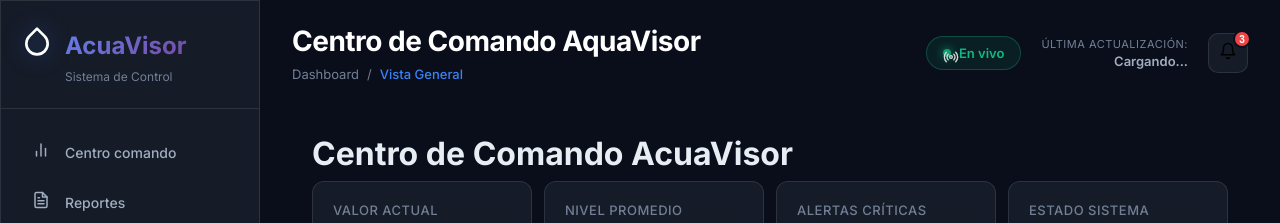
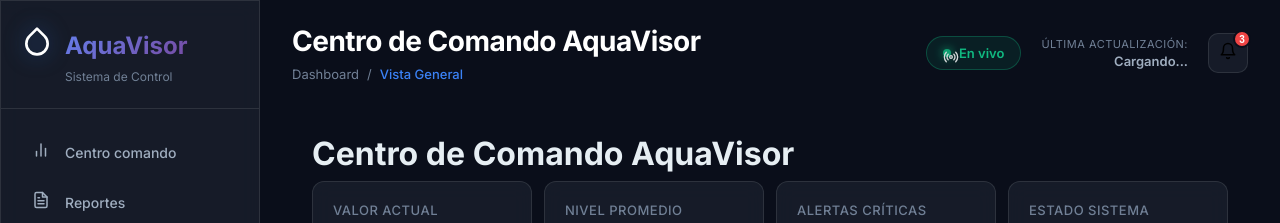
Before and after one commit to cristopher281/AquaVisor, a React (Vite) app in the folder monitor-iot/client/: page / in a window 1280 px wide. Shown: the top 223 px of the page. Built offline with nearby package versions, Linux system fonts and the light colour scheme; no server answers.

Commit message:
fix: corregir errores tipográficos en el nombre de AquaVisor en varios archivos

```diff
--- a/monitor-iot/client/index.html
+++ b/monitor-iot/client/index.html
@@ -3,7 +3,7 @@
   <head>
     <meta charset="UTF-8" />
     <meta name="viewport" content="width=device-width, initial-scale=1.0" />
-    <title>Centro de Comando AcuaVisor</title>
+    <title>Centro de Comando AquaVisor</title>
     <link rel="preconnect" href="https://fonts.googleapis.com">
     <link rel="preconnect" href="https://fonts.gstatic.com" crossorigin>
     <link href="https://fonts.googleapis.com/css2?family=Inter:wght@300;400;500;600;700&display=swap" rel="stylesheet">
--- a/monitor-iot/client/package.json
+++ b/monitor-iot/client/package.json
@@ -2,7 +2,7 @@
     "name": "acuavisor-client",
     "version": "1.0.0",
     "type": "module",
-    "description": "Frontend React para monitoreo de sensores ESP32 - AcuaVisor",
+    "description": "Frontend React para monitoreo de sensores ESP32 - AquaVisor",
     "scripts": {
         "dev": "vite",
         "build": "vite build",
--- a/monitor-iot/client/src/components/Sidebar.jsx
+++ b/monitor-iot/client/src/components/Sidebar.jsx
@@ -15,7 +15,7 @@ function Sidebar() {
             <div className="sidebar-header">
                 <div className="logo">
                     <div className="logo-icon"><FiDroplet /></div>
-                    <h2>AcuaVisor</h2>
+                    <h2>AquaVisor</h2>
                 </div>
                 <p className="logo-subtitle">Sistema de Control</p>
             </div>
--- a/monitor-iot/client/src/pages/CommandCenter.jsx
+++ b/monitor-iot/client/src/pages/CommandCenter.jsx
@@ -96,7 +96,7 @@ function CommandCenter() {
   return (
     <div className="page command-center">
       <header className="page-header">
-        <h1>Centro de Comando AcuaVisor</h1>
+        <h1>Centro de Comando AquaVisor</h1>
       </header>
 
       {loading ? (
--- a/monitor-iot/client/src/pages/Settings.jsx
+++ b/monitor-iot/client/src/pages/Settings.jsx
@@ -125,7 +125,7 @@ function Settings() {
 
         <section className="card">
           <h3 className="card-title">MODIFICACIÓN DE COLORES DEL SISTEMA</h3>
-          <p className="card-sub">Personaliza la apariencia de la interfaz de AcuaVisor.</p>
+          <p className="card-sub">Personaliza la apariencia de la interfaz de AquaVisor.</p>
 
           <div className="themes">
             <div className={`theme-tile ${state.colorTheme === 'estandar' ? 'selected' : ''}`} onClick={() => selectTheme('estandar')}>
```
